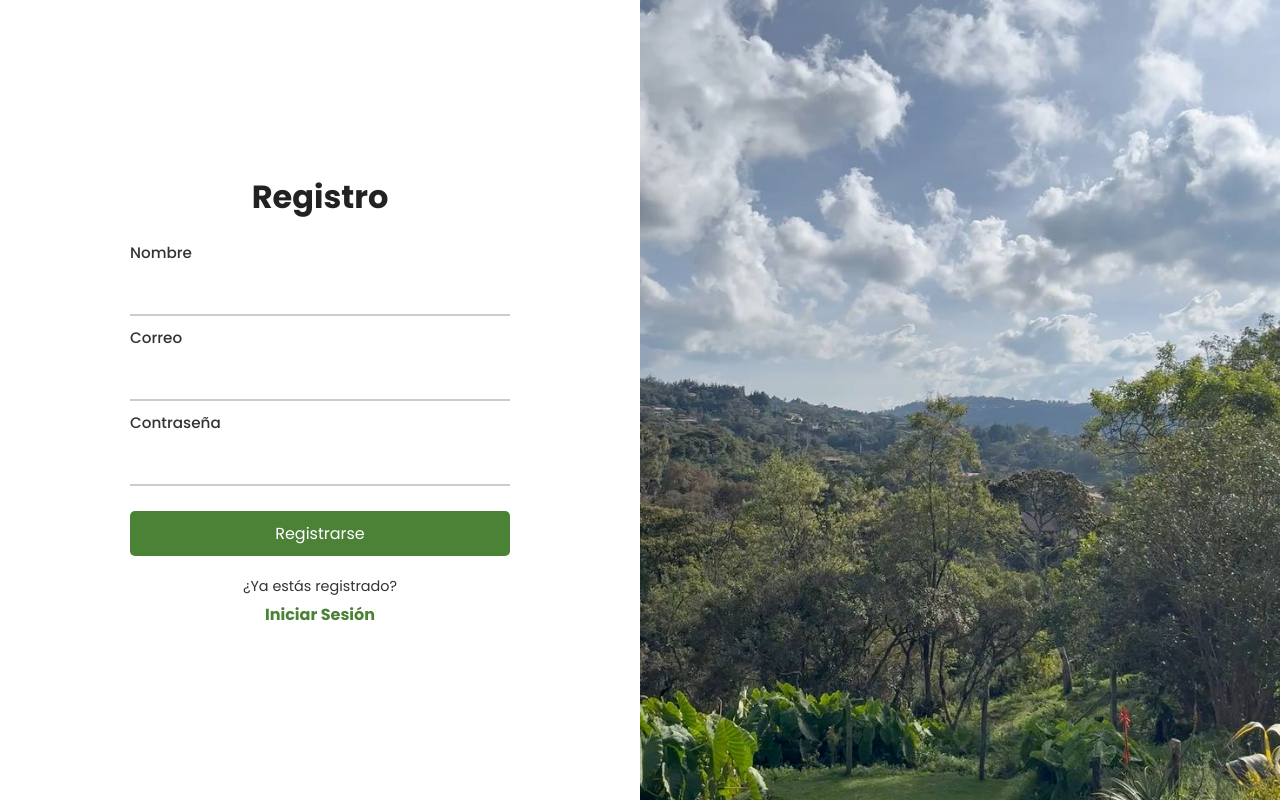
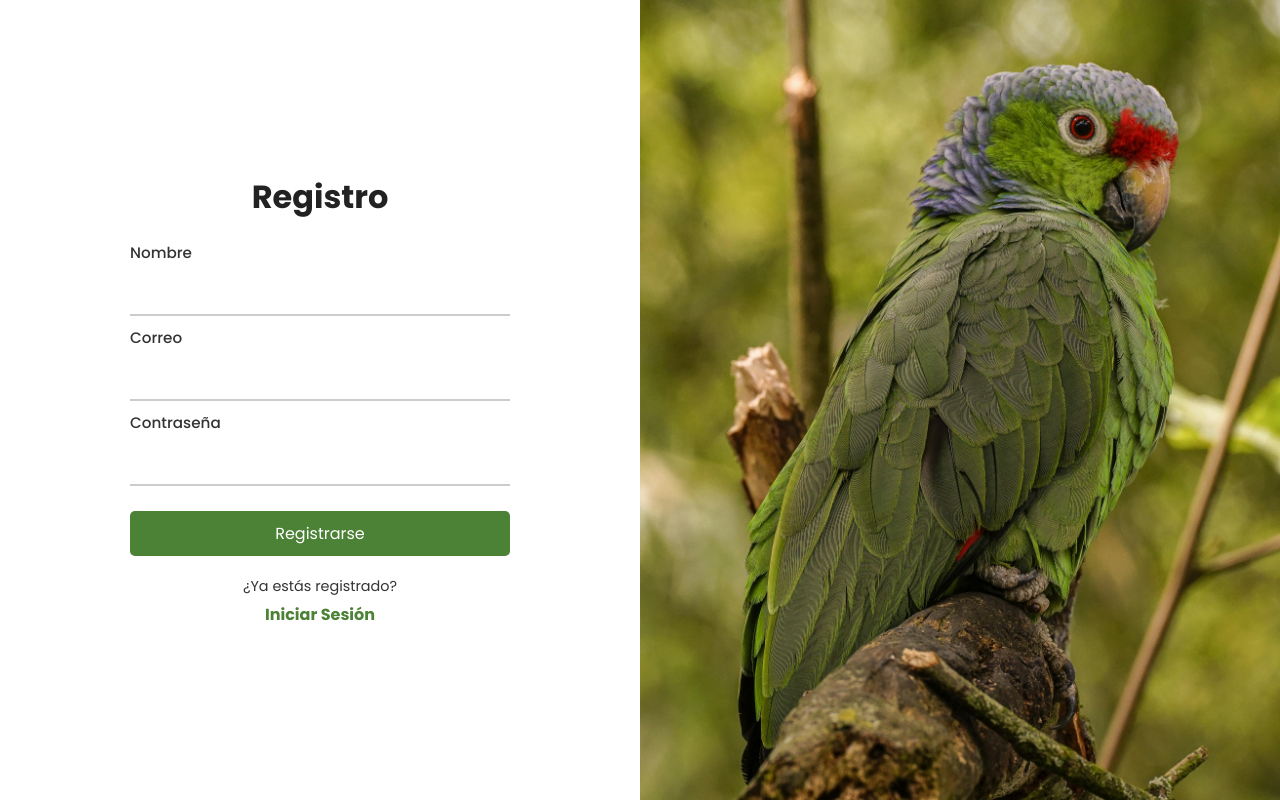
Before and after one commit to AlejandroBravoDev/ecoTurismo-2.0, a React (Vite) app in the folder frontend/React/: page /registro in a window 1280 px wide. Built offline with nearby package versions, Linux system fonts and the light colour scheme.

Commit message:
Slider registro y estilos a los sitios en el mapa

```diff
--- a/frontend/React/src/components/login/Login.module.css
+++ b/frontend/React/src/components/login/Login.module.css
@@ -1,5 +1,3 @@
-/* --- CAMBIOS CLAVE PARA EL SLIDER ARRASTRABLE --- */
-
 .container {
   display: flex;
   height: 100vh;
@@ -10,22 +8,17 @@
 
 .left {
   flex: 1;
-  /* CLAVE: Ahora el contenedor debe ser posicionado para superponer los items */
   position: relative;
   overflow: hidden;
-  background-color: #eee; /* Fondo de reserva */
-
-  /* Elimina todas las propiedades de scroll y arrastre (overflow-x, scroll-snap-type, cursor) */
+  background-color: #eee;
 }
 
 .sliderTrack {
-  /* El track ocupa el 100% del contenedor padre */
   position: absolute;
   top: 0;
   left: 0;
   width: 100%;
   height: 100%;
-  /* Quitamos display: flex, ya que las imágenes se apilan */
 }
 
 .sliderItem {
@@ -34,14 +27,11 @@
   left: 0;
   width: 100%;
   height: 100%;
-
-  /* CLAVE: Transición de opacidad para el efecto fade */
   opacity: 0;
   transition: opacity 1s ease-in-out;
 }
 
 .sliderItem.active {
-  /* Solo la imagen activa es visible */
   opacity: 1;
 }
 
@@ -50,8 +40,6 @@
   height: 100%;
   object-fit: cover;
 }
-
-/* --- ESTILOS DEL LADO DERECHO Y FORMULARIO (SIN CAMBIOS) --- */
 
 .right {
   flex: 1;
@@ -95,11 +83,11 @@
 }
 
 .formBox input:focus {
-  border-color: #2ecc71;
+  border-color: #4b8236;
 }
 
 .formBox button {
-  background-color: #2ecc71;
+  background-color: #4b8236;
   color: white;
   border: none;
   padding: 10px;
@@ -111,7 +99,7 @@
 }
 
 .formBox button:hover {
-  background-color: #27ae60;
+  background-color: #355e25;
 }
 
 .mensaje {
@@ -129,7 +117,7 @@
 .loginLink {
   display: block;
   margin-top: 5px;
-  color: #2ecc71;
+  color: #4b8236;
   font-weight: bold;
   text-decoration: none;
 }
--- a/frontend/React/src/components/mapa/mapaOverlay.module.css
+++ b/frontend/React/src/components/mapa/mapaOverlay.module.css
@@ -102,6 +102,18 @@
   color: #f3f3f3;
   cursor: pointer;
 }
+
+.popup h3 {
+  color: #4b8236;
+}
+.popup a:visited {
+  color: #4b8236;
+  text-decoration: none;
+}
+.popup a:link {
+  color: #4b8236;
+  text-decoration: none;
+}
 @media (max-width: 882px) {
   .searchBarContainer {
     max-width: 750px;
--- a/frontend/React/src/components/mapa/mapaRisaralda.jsx
+++ b/frontend/React/src/components/mapa/mapaRisaralda.jsx
@@ -1,7 +1,7 @@
 import React, { useEffect } from "react";
 import { MapContainer, TileLayer, Marker, Popup } from "react-leaflet";
 import "leaflet/dist/leaflet.css";
-
+import styles from "./mapaOverlay.module.css";
 import L from "leaflet";
 import icon from "leaflet/dist/images/marker-icon.png";
 import iconShadow from "leaflet/dist/images/marker-shadow.png";
@@ -22,7 +22,6 @@ const sitiosRisaralda = [
     latitud: 4.8851,
     longitud: -75.5901,
     info: "Reconocidas por sus aguas termales naturales y la imponente cascada. Un lugar de relajación y bienestar en medio del Paisaje Cultural Cafetero.",
-    imagenUrl: "https://ejemplo.com/imagenes/termales_santarosa.jpg",
   },
   {
     id: 2,
@@ -30,7 +29,6 @@ const sitiosRisaralda = [
     latitud: 4.8016,
     longitud: -75.8123,
     info: "El parque de conservación de fauna más grande de América Latina, enfocado en la conservación de especies africanas y autóctonas.",
-    imagenUrl: "https://ejemplo.com/imagenes/ukumari_parque.jpg",
   },
   {
     id: 3,
@@ -38,7 +36,6 @@ const sitiosRisaralda = [
     latitud: 4.708,
     longitud: -75.46,
     info: "Santuario de Fauna y Flora ideal para el senderismo y el avistamiento de aves, hogar de la pava caucana.",
-    imagenUrl: "https://ejemplo.com/imagenes/otun_quimbaya.jpg",
   },
   {
     id: 4,
@@ -46,7 +43,6 @@ const sitiosRisaralda = [
     latitud: 4.9,
     longitud: -75.35,
     info: "Ecosistemas de páramo y alta montaña, con acceso a la Laguna del Otún y rutas al Nevado Santa Isabel. Turismo de aventura y alta montaña.",
-    imagenUrl: "https://ejemplo.com/imagenes/nevados_risaralda.jpg",
   },
   {
     id: 5,
@@ -54,7 +50,6 @@ const sitiosRisaralda = [
     latitud: 5.25,
     longitud: -76.0,
     info: "Una de las áreas mejor conservadas de la Cordillera Occidental. Ofrece senderos como Montezuma para observación especializada de aves.",
-    imagenUrl: "https://ejemplo.com/imagenes/tatama_pueblorico.jpg",
   },
   {
     id: 6,
@@ -62,7 +57,6 @@ const sitiosRisaralda = [
     latitud: 4.9366,
     longitud: -75.7391,
     info: "Ubicado en el hermoso municipio de Marsella, preserva la biodiversidad local y es un tranquilo lugar para el ecoturismo cultural.",
-    imagenUrl: "https://ejemplo.com/imagenes/jardin_marsella.jpg",
   },
   {
     id: 7,
@@ -70,7 +64,6 @@ const sitiosRisaralda = [
     latitud: 5.15,
     longitud: -75.95,
     info: "Municipio con arquitectura típica del PCC. Ofrece pesca deportiva, parapente en el Cerro El Nudo, y experiencias inmersivas en el proceso del café.",
-    imagenUrl: "https://ejemplo.com/imagenes/apia_aventura.jpg",
   },
   {
     id: 8,
@@ -78,7 +71,6 @@ const sitiosRisaralda = [
     latitud: 4.85,
     longitud: -75.58,
     info: "Gran reserva natural compartida por varios municipios, ideal para el senderismo y la observación de la fauna y flora del bosque andino.",
-    imagenUrl: "https://ejemplo.com/imagenes/alto_del_nudo.jpg",
   },
   {
     id: 9,
@@ -86,7 +78,6 @@ const sitiosRisaralda = [
     latitud: 4.9,
     longitud: -75.595,
     info: "Sitio popular para la pesca deportiva, cabalgatas y senderismo en medio de las montañas cafeteras, con alojamiento disponible.",
-    imagenUrl: "https://ejemplo.com/imagenes/trucherasanrafael.jpg",
   },
   {
     id: 10,
@@ -94,7 +85,6 @@ const sitiosRisaralda = [
     latitud: 4.793,
     longitud: -75.72,
     info: "Ubicado en la Universidad Tecnológica de Pereira. Un centro de investigación y conservación, perfecto para caminatas ecológicas y avistamiento.",
-    imagenUrl: "https://ejemplo.com/imagenes/jardin_utp.jpg",
   },
   {
     id: 11,
@@ -102,7 +92,6 @@ const sitiosRisaralda = [
     latitud: 4.95,
     longitud: -75.9,
     info: "Área de gran importancia hídrica y de biodiversidad, que conecta varios ecosistemas. Ideal para el ecoturismo comunitario y la educación ambiental.",
-    imagenUrl: "https://ejemplo.com/imagenes/cuchilla_sanjuan.jpg",
   },
 ];
 
@@ -158,7 +147,7 @@ function MapaRisaralda() {
           icon={GreenIcon}
         >
           <Popup>
-            <div>
+            <div className={styles.popup}>
               <h3>{sitio.nombre}</h3>
               <p>{sitio.info}</p>
               <a href={`/sitio/${sitio.id}`}>Ver más detalles</a>
--- a/frontend/React/src/components/registro/Registro.module.css
+++ b/frontend/React/src/components/registro/Registro.module.css
@@ -81,6 +81,35 @@
 }
 .right {
   flex: 1;
-  background-size: cover;
-  background-position: center;
+  position: relative;
+  overflow: hidden;
+  background-color: #eee;
 }
+
+.sliderTrack {
+  position: absolute;
+  top: 0;
+  left: 0;
+  width: 100%;
+  height: 100%;
+}
+
+.sliderItem {
+  position: absolute;
+  top: 0;
+  left: 0;
+  width: 100%;
+  height: 100%;
+  opacity: 0;
+  transition: opacity 1s ease-in-out;
+}
+
+.sliderItem.active {
+  opacity: 1;
+}
+
+.sliderItem img {
+  width: 100%;
+  height: 100%;
+  object-fit: cover;
+}
--- a/frontend/React/src/components/registro/index.jsx
+++ b/frontend/React/src/components/registro/index.jsx
@@ -1,7 +1,12 @@
-import React, { useState } from "react";
+import React, { useState, useEffect } from "react";
 import axios from "axios";
 import styles from "./Registro.module.css";
-import registroImg from "../../assets/registro-login.jpeg";
+import img1 from "../../assets/img1.jpg";
+import img2 from "../../assets/img2.jpg";
+import img3 from "../../assets/img3.jpg";
+import img4 from "../../assets/img4.jpg";
+import img5 from "../../assets/img5.jpg";
+import img6 from "../../assets/img6.jpg";
 
 function Registro() {
   const [formData, setFormData] = useState({
@@ -11,6 +16,9 @@ function Registro() {
   });
 
   const [mensaje, setMensaje] = useState("");
+  const sliderImages = [img1, img2, img3, img4, img5, img6];
+  const totalImages = sliderImages.length;
+  const [currentIndex, setCurrentIndex] = useState(0);
 
   const handleChange = (e) => {
     setFormData({
@@ -30,6 +38,15 @@ function Registro() {
       setMensaje("No se pudo registrar.");
     }
   };
+  useEffect(() => {
+    const interval = setInterval(() => {
+      setCurrentIndex((prevIndex) =>
+        prevIndex === totalImages - 1 ? 0 : prevIndex + 1
+      );
+    }, 4000);
+
+    return () => clearInterval(interval);
+  }, [totalImages]);
 
   return (
     <section className={styles.container}>
@@ -76,10 +93,20 @@ function Registro() {
         </div>
       </div>
 
-      <div
-        className={styles.right}
-        style={{ backgroundImage: `url(${registroImg})` }}
-      ></div>
+      <div className={styles.right}>
+        <div className={styles.sliderTrack}>
+          {sliderImages.map((imgSrc, index) => (
+            <div
+              key={index}
+              className={`${styles.sliderItem} ${
+                index === currentIndex ? styles.active : ""
+              }`}
+            >
+              <img src={imgSrc} alt={`Slider image ${index + 1}`} />
+            </div>
+          ))}
+        </div>
+      </div>
     </section>
   );
 }
--- a/frontend/React/src/components/ver-hospedajes/ver-hospedajes.jsx
+++ b/frontend/React/src/components/ver-hospedajes/ver-hospedajes.jsx
@@ -20,9 +20,7 @@ function VerHospedaje() {
   const [hover, setHover] = useState(0);
   const [comment, setComment] = useState("");
   const [opinions, setOpinions] = useState([]);
-
-  // LÓGICA DEL SLIDER
-  const [currentSlide, setCurrentSlide] = useState(0); // Índice de la imagen actual
+  const [currentSlide, setCurrentSlide] = useState(0);
 
   const images = [
     { src: imgMeerkat, alt: "Suricata" },
@@ -38,7 +36,6 @@ function VerHospedaje() {
   const prevSlide = () => {
     setCurrentSlide((prev) => (prev === 0 ? totalSlides - 1 : prev - 1));
   };
-  // FIN LÓGICA DEL SLIDER
 
   const handleSubmit = () => {
     if (comment.trim() === "") return;
@@ -62,8 +59,6 @@ function VerHospedaje() {
               </button>
             </div>
           </section>
-
-          {/* GALERÍA DE ESCRITORIO (Se oculta en 768px) */}
           <section className={styles.gallery}>
             <div className={styles.mainImage}>
               <img src={images[0].src} alt={images[0].alt} />
@@ -74,9 +69,7 @@ function VerHospedaje() {
             </div>
           </section>
 
-          {/* SLIDER DE IMÁGENES (MÓVIL/TABLETA) */}
           <section className={styles.mobileSlider}>
-            {/* Aplicamos la transformación en línea usando el estado 'currentSlide' */}
             <div
               className={styles.sliderTrack}
               style={{ transform: `translateX(-${currentSlide * 33.3333}%)` }}
@@ -87,8 +80,6 @@ function VerHospedaje() {
                 </div>
               ))}
             </div>
-
-            {/* Controles de Navegación */}
             <button
               className={`${styles.sliderControl} ${styles.prev}`}
               onClick={prevSlide}
@@ -102,7 +93,6 @@ function VerHospedaje() {
               <FaChevronRight size={24} />
             </button>
 
-            {/* Puntos de Navegación */}
             <div className={styles.sliderDots}>
               {images.map((_, index) => (
                 <span
@@ -115,8 +105,6 @@ function VerHospedaje() {
               ))}
             </div>
           </section>
-
-          {/* BOTONES DE ACCIÓN PARA MÓVIL/TABLETA (Visible en 768px) */}
           <div className={styles.mobileActionButtons}>
             <button className={styles.btnOutline}>Opinión</button>
             <button className={styles.btnFilled}>
```
Also changed, not shown: frontend/React/src/components/mapa/mapaOverlay copy.jsx (deleted, +0 -39 lines).
